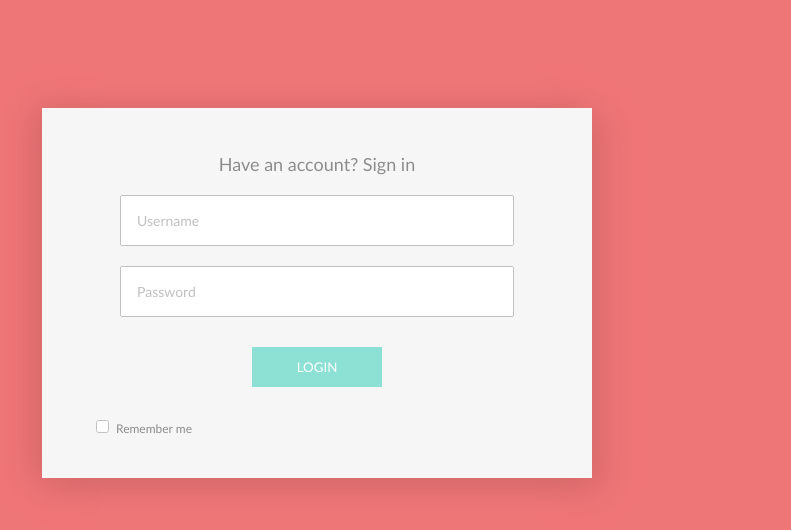
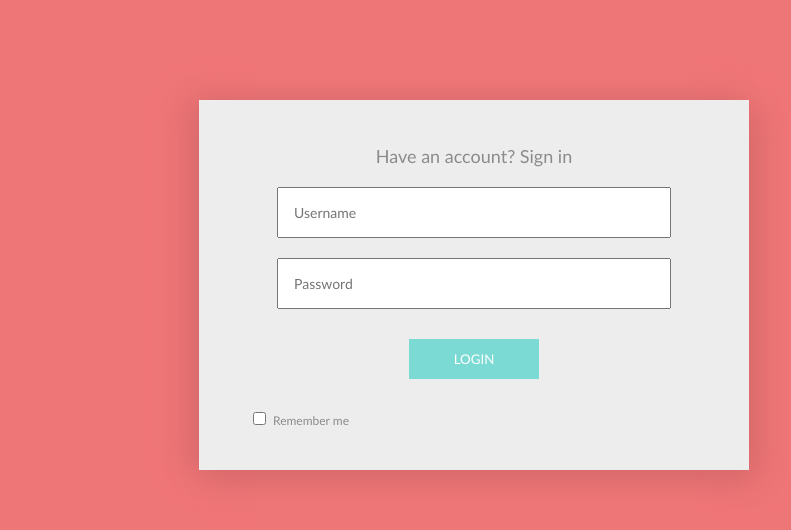
Before and after one commit to MeganCarnaghi/Simple-Sign_In-Form-2, a plain HTML site: page index.html in a window 1280 px wide. Shown: the whole page, without its empty margins (166-957 px from the left). Drawn offline with Linux system fonts and the light colour scheme.

Commit message:
Removed overlay

```diff
--- a/index.html
+++ b/index.html
@@ -8,8 +8,6 @@
     <link rel="stylesheet" href="style.css" type="text/css" />
   </head>
   <body>
-    <div class="container">
-      <div class="overlay"></div>
     <!-- Sign In Form Div -->
     <div class="center">
       <!-- Heading Text -->
@@ -46,6 +44,5 @@
         <label for="rememberMe">Remember me</label>
       </div>
     </div>
-    </div>
   </body>
 </html>
--- a/style.css
+++ b/style.css
@@ -3,27 +3,10 @@ body {
   background-color: #ef7677;
 }
 
-.container {
-  position: relative;
-}
-
-/* Styling for the overlay div */
-.overlay {
-  position: absolute;
-  top: 100px;
-  left: 200px;
-  width: 550px;
-  height: 370px;
-  background-color: #ffffff;
-  z-index: 1;
-  opacity: 0.55;
-}
-
 /* Styling for div containing login form */
 .center {
-  position: absolute;
-  top: 100px;
-  left: 200px;
+  margin: auto;
+  margin-top: 100px;
   width: 550px;
   height: 370px;
   background-color: #ededed;
@@ -38,6 +21,7 @@ body {
     "Lucida Sans", Arial, sans-serif;
   font-size: 18px;
   text-align: center;
+  color: #8a8b8b;
 }
 
 #username,
@@ -56,10 +40,11 @@ body {
   font-size: 14px;
   font-family: "Trebuchet MS", "Lucida Sans Unicode", "Lucida Grande",
     "Lucida Sans", Arial, sans-serif;
+  color: #8a8b8b;
 }
 
 #login {
-  background-color: #00bba1;
+  background-color: #7cdad4;
   color: #ffffff;
   border: none;
   padding: 12px 45px;
@@ -73,4 +58,5 @@ label {
   font-family: "Trebuchet MS", "Lucida Sans Unicode", "Lucida Grande",
     "Lucida Sans", Arial, sans-serif;
   font-size: 12px;
+  color: #8a8b8b;
 }
```
Lines whose indentation alone changed are shown as unchanged.
